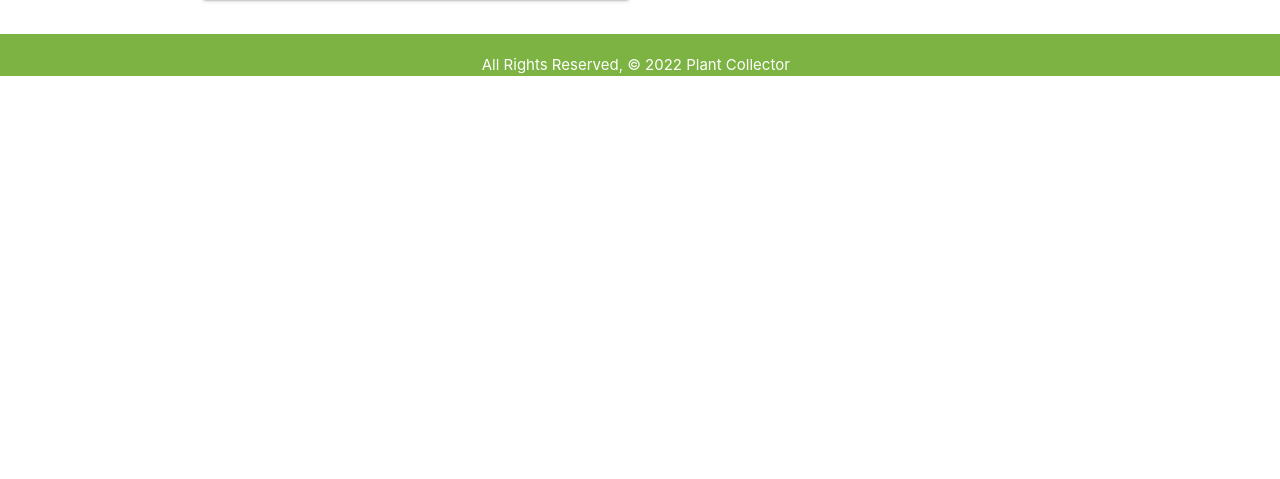
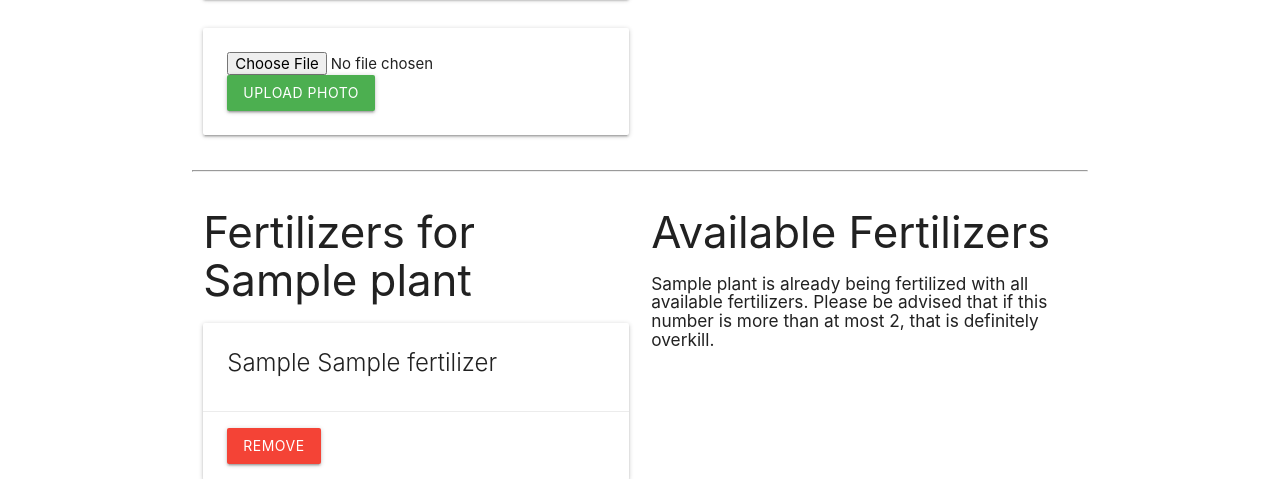
Before and after one commit to jmolasky/plant_collector, a Django app: page /plants/1/ in a window 1280 px wide. Shown: the part 774-1253 px from the top of the page. Before the commit the page ends 850 px from the top, so only its background shows below. Run offline with Django 4.2, Linux system fonts and the light colour scheme; a user stored in the database is signed in; tables that the repository leaves empty hold one stand-in row (values such as "Sample post"); parts of the project's set-up code (start-up, migrations or seed data) failed here and were passed over.

Commit message:
add photo upload functionality

```diff
--- a/main_app/admin.py
+++ b/main_app/admin.py
@@ -1,8 +1,9 @@
 from django.contrib import admin
-from .models import Plant, Watering, Fertilizer
+from .models import Plant, Watering, Fertilizer, Photo
 
 # Register your models here.
 
 admin.site.register(Plant)
 admin.site.register(Watering)
 admin.site.register(Fertilizer)
+admin.site.register(Photo)
--- a/main_app/models.py
+++ b/main_app/models.py
@@ -39,3 +39,10 @@ class Watering(models.Model):
             return f"Watered on {self.date}"
     class Meta:
         ordering = ('-date',)
+
+class Photo(models.Model):
+    url = models.CharField(max_length=200)
+    plant = models.ForeignKey(Plant, on_delete=models.CASCADE)
+
+    def __str__(self):
+        return f"Photo for plant_id: {self.plant_id} @{self.url}"
--- a/main_app/templates/plants/detail.html
+++ b/main_app/templates/plants/detail.html
@@ -16,6 +16,21 @@
                 <a href="{% url 'plants_delete' plant.id %}">Delete</a>
             </div>
         </div>
+        {% for photo in plant.photo_set.all %}
+        <img src="{{ photo.url }}" alt="{{ plant.name }}" class="responsive-img card-panel">
+        {% empty %}
+        <div class="card-panel teal-text center-align">No Photos Uploaded</div>
+        {% endfor %}
+        <form
+            action="{% url 'add_photo' plant.id %}"
+            class="card-panel"
+            method="POST"
+            enctype="multipart/form-data"
+        >
+            {% csrf_token %}
+            <input type="file" name="photo-file">
+            <input type="submit" value="Upload Photo" class="btn green">
+        </form>
     </div>
     <div class="col s6">
         <form action="{% url 'add_watering' plant.id %}" method="POST">
--- a/main_app/urls.py
+++ b/main_app/urls.py
@@ -17,5 +17,6 @@ urlpatterns = [
     path('fertilizers/<int:pk>/delete/', views.FertilizerDelete.as_view(), name='fertilizers_delete'),
     path('plants/<int:plant_id>/assoc_fertilizer/<int:fertilizer_id>', views.assoc_fertilizer, name='assoc_fertilizer'),
     path('plants/<int:plant_id>/remove_fertilizer/<int:fertilizer_id>/', views.remove_fertilizer, name='remove_fertilizer'),
+    path('plants/<int:plant_id>/add_photo', views.add_photo, name='add_photo'),
     path('accounts/signup/', views.signup, name='signup'),
 ]
--- a/main_app/views.py
+++ b/main_app/views.py
@@ -2,12 +2,18 @@ from django.shortcuts import render, redirect
 from django.views.generic.edit import CreateView, UpdateView, DeleteView
 from django.views.generic import ListView, DetailView
 from .forms import WateringForm
-from .models import Plant, Fertilizer
+from .models import Plant, Fertilizer, Photo
 from django.contrib.auth.forms import UserCreationForm
 from django.contrib.auth import login
 
 from django.contrib.auth.decorators import login_required
 from django.contrib.auth.mixins import LoginRequiredMixin
+
+import boto3
+import uuid
+
+S3_BASE_URL = 'https://s3.us-east-2.amazonaws.com/'
+BUCKET = 'plantcollector-bucket-92'
 
 # Create your views here.
 
@@ -51,6 +57,25 @@ def assoc_fertilizer(request, plant_id, fertilizer_id):
 @login_required
 def remove_fertilizer(request, plant_id, fertilizer_id):
     Plant.objects.get(id=plant_id).fertilizers.remove(fertilizer_id)
+    return redirect('detail', plant_id=plant_id)
+
+@login_required
+def add_photo(request, plant_id):
+    photo_file = request.FILES.get('photo-file')
+    if photo_file:
+        session = boto3.Session(profile_name='plant_collector')
+        plant_collector_s3_client = session.client('s3')
+        key = uuid.uuid4().hex[:6] + photo_file.name[photo_file.name.rfind('.'):]
+        try:
+            plant_collector_s3_client.upload_fileobj(photo_file, BUCKET, key)
+            url = f"{S3_BASE_URL}{BUCKET}/{key}"
+            photo = Photo(url=url, plant_id=plant_id)
+            photo.save()
+        except Exception as error:
+            print('****************************')
+            print('An error occurred while uploading to S3')
+            print(error)
+            print('****************************')
     return redirect('detail', plant_id=plant_id)
 
 def signup(request):
```
Also changed, not shown: main_app/migrations/0006_photo.py (added).
